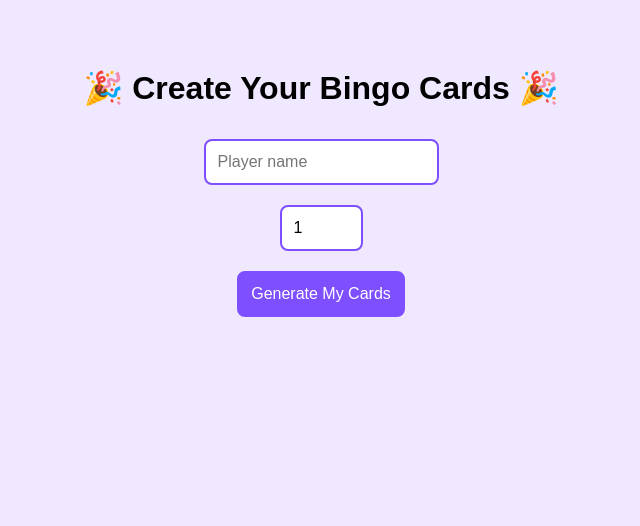
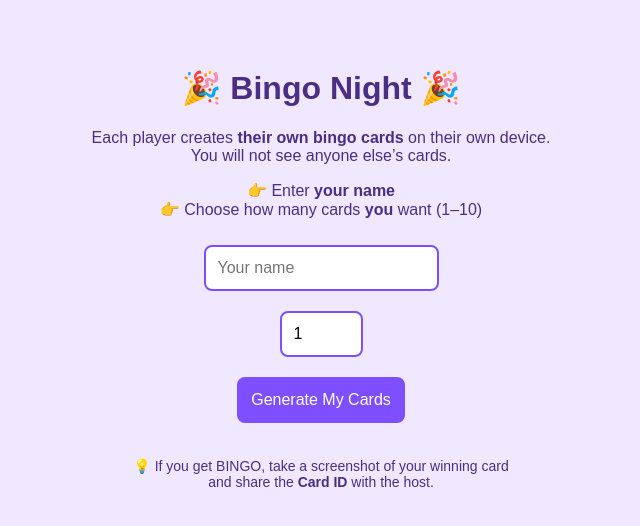
Before and after one commit to JessDoobie/JessDoobie-Live-Bingo-v3, a Flask app: page / in a window 1280 px wide. Shown: the top 526 px of the page, without its empty margins (319-959 px from the left). Run offline with Flask 3, Linux system fonts and the light colour scheme.

Commit message:
Update index.html

```diff
--- a/templates/index.html
+++ b/templates/index.html
@@ -1,23 +1,56 @@
-
 <!DOCTYPE html>
 <html>
 <head>
-<title>Bingo Generator</title>
+  <title>Bingo Card Generator</title>
   <style>
-body { font-family: Arial; background:#f0e8ff; text-align:center; padding-top:40px; }
+    body {
+      font-family: Arial, sans-serif;
+      background: #f0e8ff;
+      color: #4b2e83;
+      text-align: center;
+      padding-top: 40px;
+    }
     input, button {
- padding:12px; margin:10px; border-radius:8px;
- border:2px solid #7d4fff; font-size:16px;
+      padding: 12px;
+      margin: 10px;
+      border-radius: 8px;
+      border: 2px solid #7d4fff;
+      font-size: 16px;
     }
-button { background:#7d4fff; color:white; }
+    button {
+      background: #7d4fff;
+      color: white;
+      cursor: pointer;
+    }
   </style>
 </head>
+
 <body>
-<h1>🎉 Create Your Bingo Cards 🎉</h1>
+
+  <h1>🎉 Bingo Night 🎉</h1>
+
+  <p>
+    Each player creates <strong>their own bingo cards</strong> on their own device.
+    <br>
+    You will not see anyone else’s cards.
+  </p>
+
+  <p>
+    👉 Enter <strong>your name</strong><br>
+    👉 Choose how many cards <strong>you</strong> want (1–10)
+  </p>
+
   <form method="POST">
-<input name="name" placeholder="Player name" required><br>
+    <input name="name" placeholder="Your name" required><br>
     <input name="count" type="number" min="1" max="10" value="1"><br>
     <button type="submit">Generate My Cards</button>
   </form>
+
+  <p style="margin-top: 25px; font-size: 14px;">
+    💡 If you get BINGO, take a screenshot of your winning card
+    <br>
+    and share the <strong>Card ID</strong> with the host.
+  </p>
+
 </body>
 </html>
```
Lines whose indentation alone changed are shown as unchanged.
